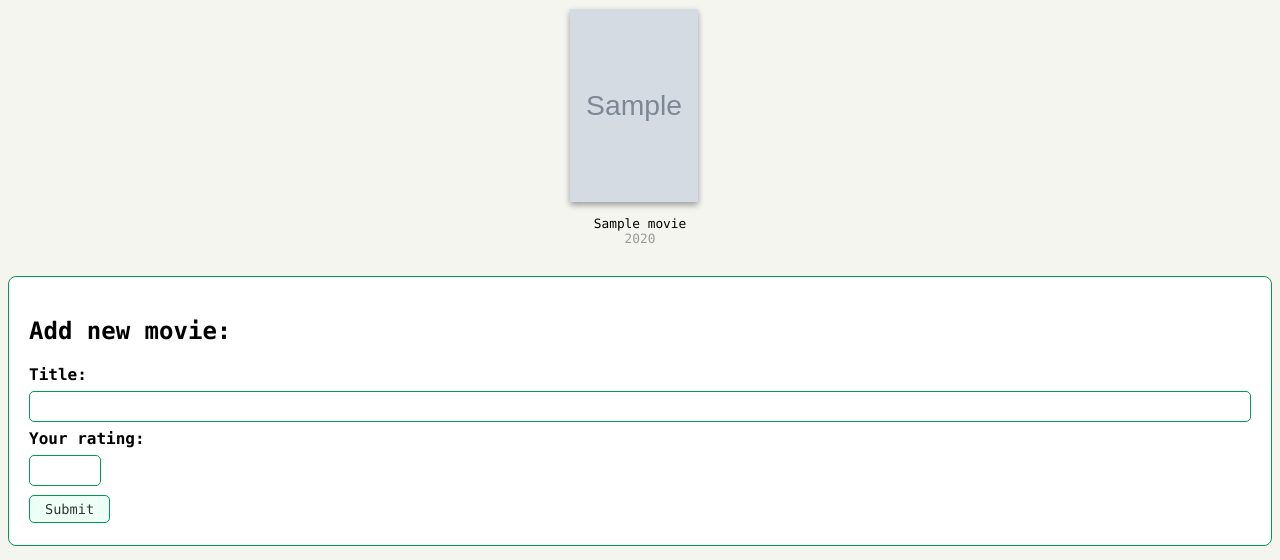
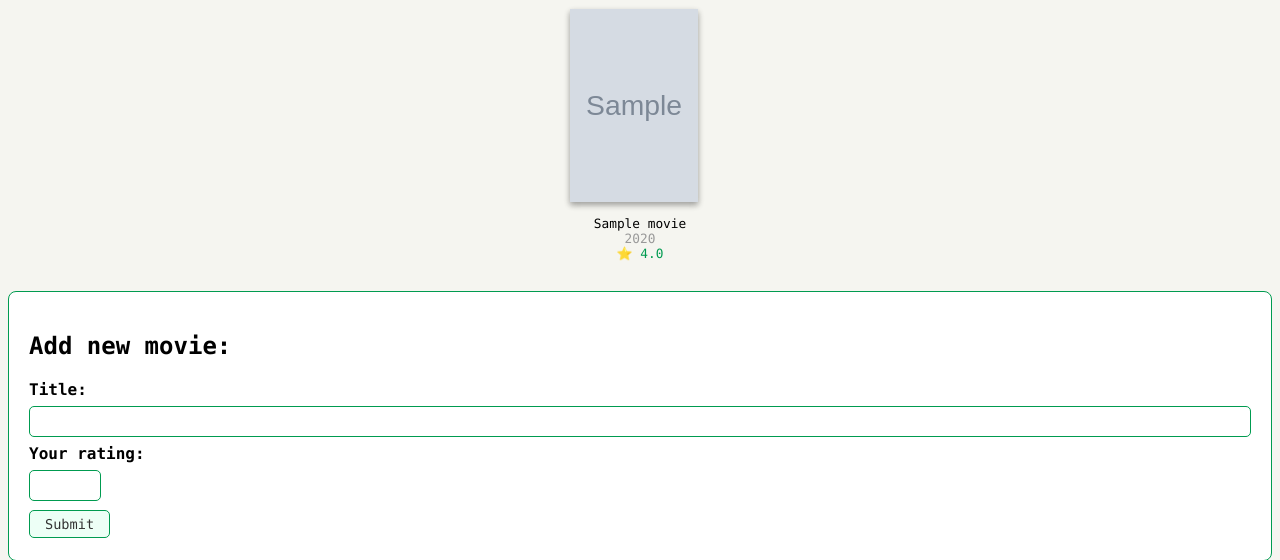
Before and after one commit to yanucodes/MoviWebApp, a Flask app: page /users/1/movies in a window 1280 px wide. Shown: the part 198-758 px from the top of the page. Run offline with Flask 3, Linux system fonts and the light colour scheme; tables that the repository leaves empty hold one stand-in row (values such as "Sample post"); grey boxes marked "Sample" are stand-in pictures; parts of the project's set-up code (start-up, migrations or seed data) failed here and were passed over.

Commit message:
Display average rating among MoviWebApp users

```diff
--- a/static/style.css
+++ b/static/style.css
@@ -18,6 +18,7 @@ body {
   margin: 0;
   margin-top: 20px;
   display: flex;
+  flex-wrap: wrap;
   justify-content: center;
 }
 
@@ -42,6 +43,12 @@ body {
 
 .movie-year {
   color: #999;
+}
+
+.movie-rating {
+  font-size: 0.8em;
+  text-align: center;
+  color: #009B50;
 }
 
 
--- a/templates/add_movie.html
+++ b/templates/add_movie.html
@@ -43,6 +43,9 @@ style="text-decoration: none; color: inherit;">
                      alt="{{ movie.title }} poster"/>
                 <div class="movie-title"> {{ movie.title }}</div>
                 <div class="movie-year"> {{ movie.year }}</div>
+                {% if movie.average_rating is not none %}
+                <div class="movie-rating">⭐ {{ "%.1f"|format(movie.average_rating) }}</div>
+                {% endif %}
             </div>
         </li>
         {% endfor %}
--- a/templates/movies.html
+++ b/templates/movies.html
@@ -21,6 +21,9 @@
                          alt="{{ movie.title }} poster"/>
                     <div class="movie-title"> {{ movie.title }}</div>
                     <div class="movie-year"> {{ movie.year }}</div>
+                    {% if movie.average_rating is not none %}
+                    <div class="movie-rating">⭐ {{ "%.1f"|format(movie.average_rating) }}</div>
+                    {% endif %}
                 </div>
             </a>
         </li>
```
